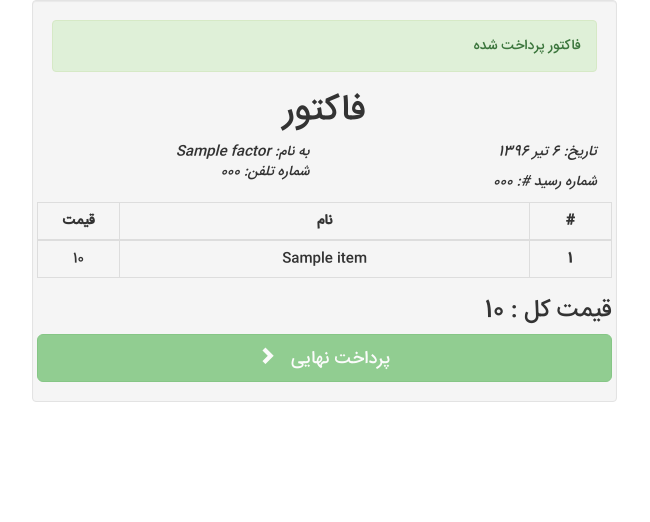
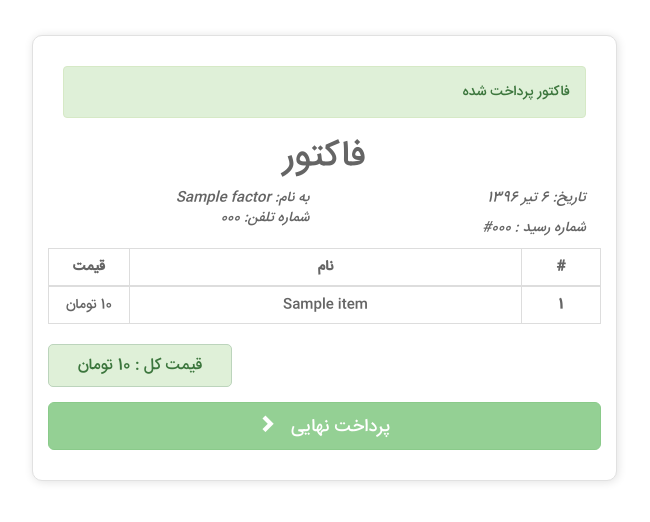
Before and after one commit to Amin01Kz/ourweb, a CodeIgniter app: the page made by application/views/checkout.php in a window 1280 px wide. Shown: the top 522 px of the page, without its empty margins (316-966 px from the left). Run offline with CodeIgniter, Linux system fonts and the light colour scheme; the template is opened without the code that fills it: most values are stand-ins (such as "Sample title", 1, 10 or a date in 2020); some libraries are stand-ins or nearby versions.

Commit message:
Small change in view
- Small change in view

```diff
--- a/application/views/checkout.php
+++ b/application/views/checkout.php
@@ -8,12 +8,32 @@ defined('BASEPATH') OR exit('No direct script access allowed');
 		<!-- Latest compiled and minified CSS -->
 	<link rel="stylesheet" href="<?=base_url()?>public/assets/css/bootstrap.min.css">
 	<link rel="stylesheet" href="<?=base_url()?>public/assets/css/style.css">
-
+	<style type="text/css">
+		.factor-box{
+			background: #FFF;
+			padding: 30px;
+			border: 1px solid #E1E1E1;
+			margin-top: 35px;
+			border-radius: 10px;
+			box-shadow: 1px 1px 10px #e1e1e1;
+			color: #656565;
+		}
+		.total-price{
+			text-align: center;
+			padding: 12px;
+			margin: 0 0 15px 0;
+			font-size: 16px;
+			color: #3c763d;
+			background-color: #dff0d8;
+			border: 1px solid #bcd4bc;
+			border-radius: 5px;
+		}
+	</style>
 </head>
 <body>
 <div class="container">
     <div class="row">
-        <div class="well col-xs-10 col-sm-10 col-md-6 col-xs-offset-1 col-sm-offset-1 col-md-offset-3">
+        <div class="factor-box col-xs-10 col-sm-10 col-md-6 col-xs-offset-1 col-sm-offset-1 col-md-offset-3">
 
 	        <?php if ( $msg = $this->session->flashdata('error_msg') ): ?>
 	        	<div class="alert alert-danger">
@@ -44,7 +64,7 @@ defined('BASEPATH') OR exit('No direct script access allowed');
                         <em>تاریخ: <?=$this->jdf->jdate('j F Y', time())?></em>
                     </p>
                     <p>
-                        <em>شماره رسید #: <?=$factor->receipt_code?></em>
+                        <em>شماره رسید : <?=$factor->receipt_code?>#</em>
                     </p>
                 </div>
             </div>
@@ -71,14 +91,14 @@ defined('BASEPATH') OR exit('No direct script access allowed');
 					  	echo "<tr>
 					      		<th scope=\"row\">$i</th>
 						      	<td>$row->title</td>
-						      	<td>$row->price</td>
+						      	<td>".number_format($row->price)." تومان</td>
 					    	</tr>";
 					  }
 				  ?>
 				  </tbody>
 				</table>
 
-				<h3>قیمت کل : <?=$sum?></h3>
+				<h3 class="col-sm-4 total-price">قیمت کل : <?=number_format($sum)?> تومان</h3>
 
                 <form action="<?=base_url(uri_string())?>" method="post">
                 <button type="submit" name="btn" value="1" class="btn btn-success btn-lg btn-block" <?php if($factor->paid) echo "disabled"; ?>>
```
